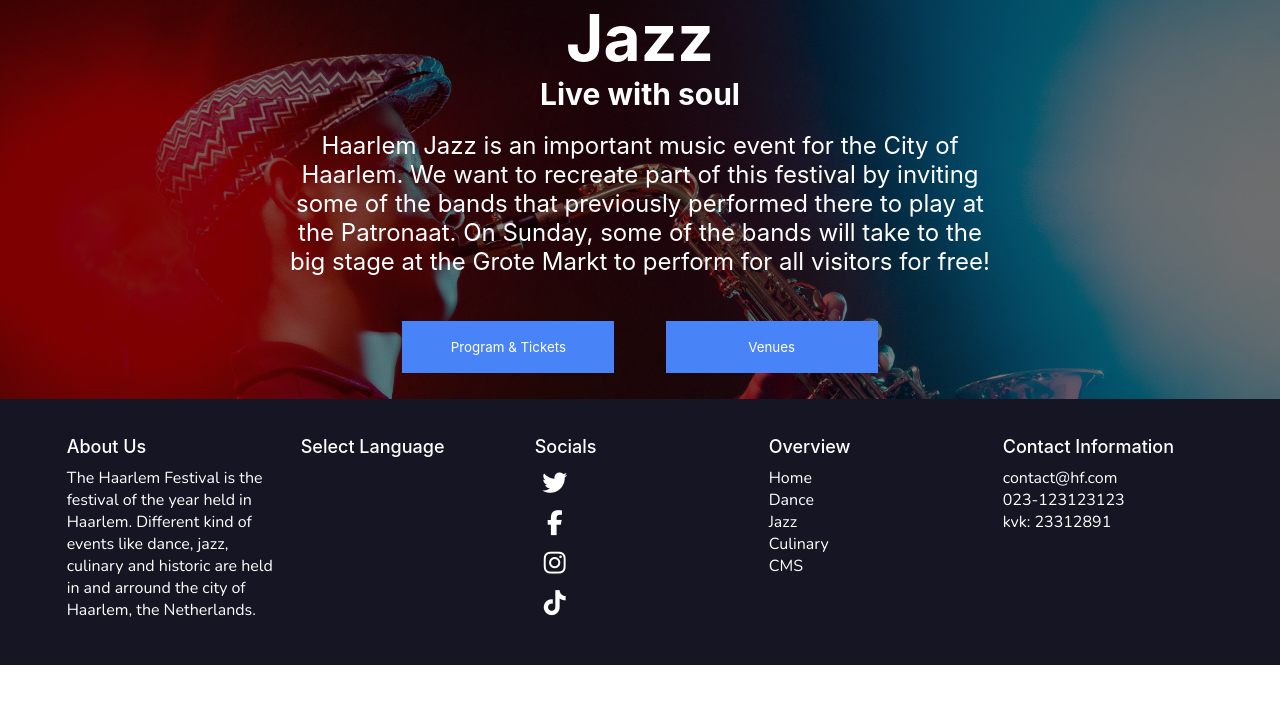
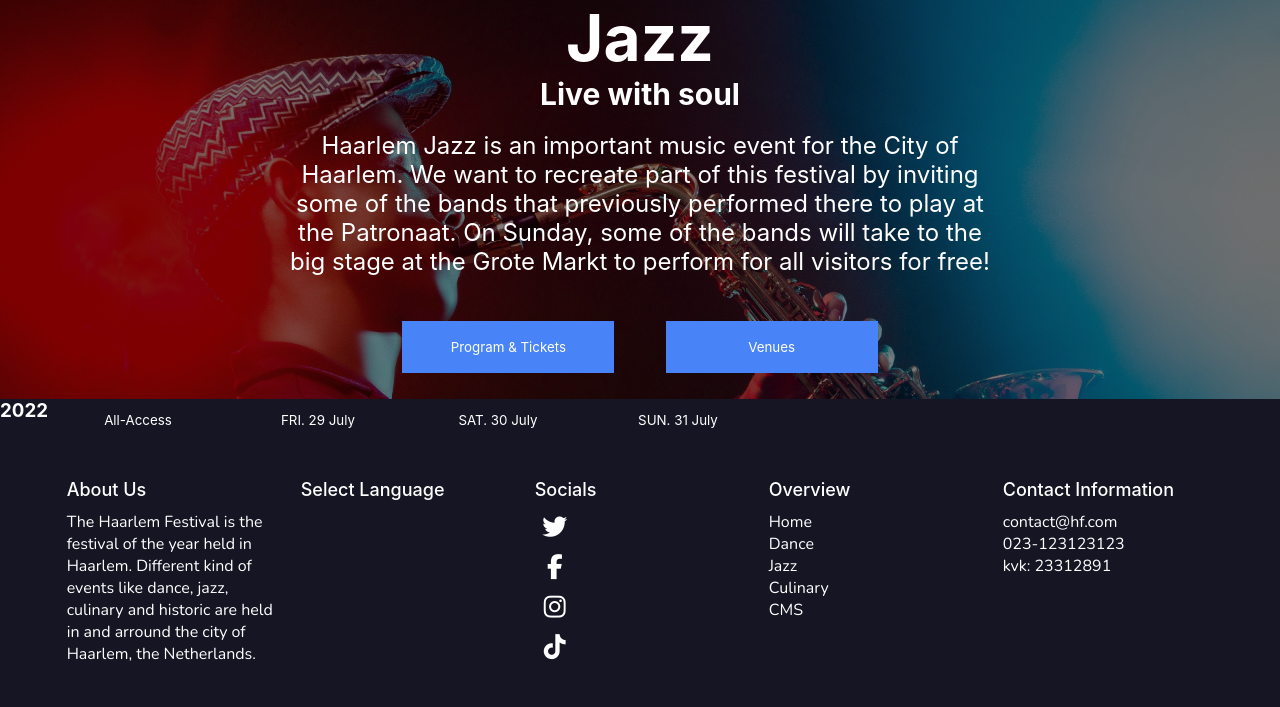
Before and after one commit to BramTerlouw/Project-Haarlem-Festival-2, a PHP site: the page made by app/views/Jazz/index.php in a window 1280 px wide. Shown: the part 63-770 px from the top of the page. Run offline with PHP 8.4, Linux system fonts and the light colour scheme; the template is opened without the code that fills it, so the values that code supplies are empty; some libraries are stand-ins or nearby versions.

Commit message:
adding images and tickets to jazz

```diff
--- a/app/public/css/website-style.css
+++ b/app/public/css/website-style.css
@@ -423,7 +423,93 @@
 	width: 212px;
 }
 
+/* ## Tickets jazz */
 
+.ticket-overview-jazz{
+	background-image: linear-gradient(rgba(0, 0, 0, 0.5), rgba(0, 0, 0, 0.5)),url("/images/background/background-tickets-dance.png");
+	background-repeat: no-repeat;
+	background-size: 100%;
+}
+/* ## Tickets jazz NAV */
+.ticket-navigation-jazz {
+	background-color: #151523;
+	display: flex;
+}
+
+.nav-tickets-year-jazz {
+	font-family: -apple-system, BlinkMacSystemFont, 'Segoe UI', Roboto, Oxygen, Ubuntu, Cantarell, 'Open Sans', 'Helvetica Neue', sans-serif;
+	color: white;
+	font-size: 20;
+}
+
+.navbuttons-tickets-jazz {
+	display: flex;
+	justify-content: end;
+}
+.button-AllAccess-jazz{
+	font-family: -apple-system, BlinkMacSystemFont, 'Segoe UI', Roboto, Oxygen, Ubuntu, Cantarell, 'Open Sans', 'Helvetica Neue', sans-serif;
+	color: white;
+	background-color: #151523;
+	border: none;
+	padding: 13px;
+	margin: 0.1%;
+	width: 180px;
+}
+
+.button-Friday-jazz{
+	font-family: -apple-system, BlinkMacSystemFont, 'Segoe UI', Roboto, Oxygen, Ubuntu, Cantarell, 'Open Sans', 'Helvetica Neue', sans-serif;
+	color: white;
+	background-color: #151523;
+	border: none;
+	padding: 13px;
+	margin: 0.1%;
+	width: 180px;
+}
+
+.button-Saturday-jazz{
+	font-family: -apple-system, BlinkMacSystemFont, 'Segoe UI', Roboto, Oxygen, Ubuntu, Cantarell, 'Open Sans', 'Helvetica Neue', sans-serif;
+	color: white;
+	background-color: #151523;
+	border: none;
+	padding: 13px;
+	margin: 0.1%;
+	width: 180px;
+}
+
+.button-Sunday-jazz{
+	font-family: -apple-system, BlinkMacSystemFont, 'Segoe UI', Roboto, Oxygen, Ubuntu, Cantarell, 'Open Sans', 'Helvetica Neue', sans-serif;
+	color: white;
+	background-color: #151523;
+	border: none;
+	padding: 13px;
+	margin: 0.1%;
+	width: 180px;
+}
+
+/* ## Tickets jazz Table */
+
+.table-tickets-jazz {
+	background-color: #151523;
+	color: white;
+	padding: 2%;
+	margin: 1%;
+	display: flex;
+	justify-content: space-evenly;
+}
+
+.td-item-tickets-jazz {
+	font-family: -apple-system, BlinkMacSystemFont, 'Segoe UI', Roboto, Oxygen, Ubuntu, Cantarell, 'Open Sans', 'Helvetica Neue', sans-serif;
+	font-size: 25px;
+	display: inline-flex;
+	flex-direction: row;
+	margin-left: 60px;
+	margin-right: 60px;
+}
+
+.td-item-image-tickets-jazz {
+	height: 125px;
+	width: 125px;
+}
 
 /* ## culinary */
 /* ## banner culinary */
--- a/app/views/Jazz/index.php
+++ b/app/views/Jazz/index.php
@@ -20,6 +20,38 @@ to the big stage at the Grote Markt to perform for all visitors for free!
 <button class="button-venues-jazz"type="button">Venues</button>
 </div>
 </div>
+
+<div class = "ticket-overview-jazz">
+
+<div class = "ticket-navigation-jazz">
+    <h3 class="nav-tickets-year-jazz">2022</h3>
+
+    <div class ="navbuttons-tickets-jazz">
+        <button class="button-AllAccess-jazz"type="button">All-Access</button>
+        <button class="button-Friday-jazz"type="button">FRI. 29 July</button>
+        <button class="button-Saturday-jazz"type="button">SAT. 30 July</button>
+        <button class="button-Sunday-jazz"type="button">SUN. 31 July</button>
+    </div>
+</div>
+
+<?php
+foreach($eventlist as $event){?>
+    <table class = "table-tickets-jazz">
+    <td class = "td-item-tickets-jazz"><img class = "td-item-image-tickets-jazz" src="/images/locations/<?php echo $event["Location_ID"]?>.png"></td>
+    <td class = "td-item-tickets-jazz"><?php echo $event["Name"] ?></td>
+    <td class = "td-item-tickets-jazz"><?php echo $event["Start_Time"]?></td>
+    <td class = "td-item-tickets-jazz"><?php echo $event["End_Time"] ?></td>
+    <td class = "td-item-tickets-jazz"><?php echo $event["Location_ID"] ?></td>
+    <td class = "td-item-tickets-jazz">€<?php echo $event["Ticket_Price"] ?></td>
+    <td class = "td-item-tickets-jazz">
+    <a href="#">
+                <span class="fa fa-shopping-cart"></span>
+            </a>
+            </td>
+    </table><?php
+}?>
+</div>
+
 <?php
 require __DIR__ . '/../components/footer.php';
 ?>
```
Also changed, not shown: app/public/images/locations/1.png (added), app/public/images/locations/10.png (added), app/public/images/locations/2.png (added), 5 other files.
